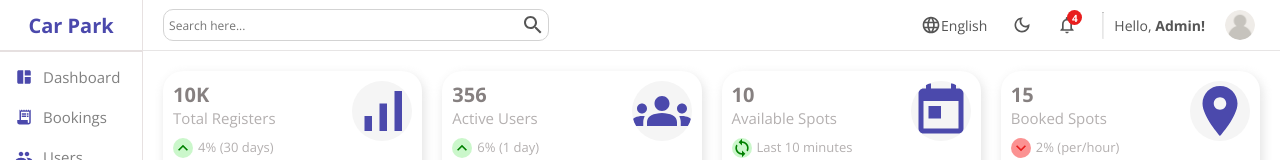
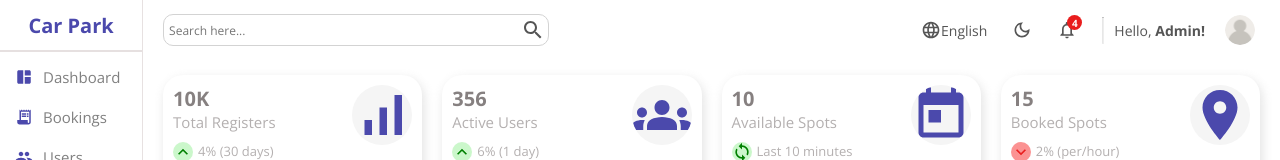
Before and after one commit to MennaEbied/Car-Parking-Dashboard, a React (Vite) app: page / in a window 1280 px wide. Shown: the top 160 px of the page. Built offline with nearby package versions, Linux system fonts and the light colour scheme.

Commit message:
Remove border bottom

```diff
--- a/src/components/navbar/navbar.scss
+++ b/src/components/navbar/navbar.scss
@@ -1,10 +1,11 @@
 .navbar {
   height: 50px;
-  border-bottom: 0.5px solid rgb(231, 229, 229);
+  //border-bottom: 0.5px solid rgb(231, 229, 229);
   display: flex;
   align-items: center;
   font-size: 14px;
   color: #555;
+  margin-top: 5px;
 
   .wrapper {
     width: 100%;
@@ -13,14 +14,12 @@
     padding: 20px;
     justify-content: space-between;
 
-
     .search {
       display: flex;
       align-items: center;
       border: 0.5px solid lightgray;
       padding: 3px;
       border-radius: 10px;
-
 
       input {
         border: none;
@@ -46,12 +45,12 @@
       position: relative;
       margin-right: 5px;
 
-      hr{
+      hr {
         border-left: 0.5px solid rgb(231, 231, 231);
         height: 25px;
         margin-right: 10px;
       }
-      .text{
+      .text {
         margin-right: 20px;
       }
 
@@ -63,7 +62,7 @@
         height: 30px;
         border-radius: 50%;
       }
-      .counter{
+      .counter {
         width: 15px;
         height: 15px;
         background-color: rgb(233, 29, 29);
```
